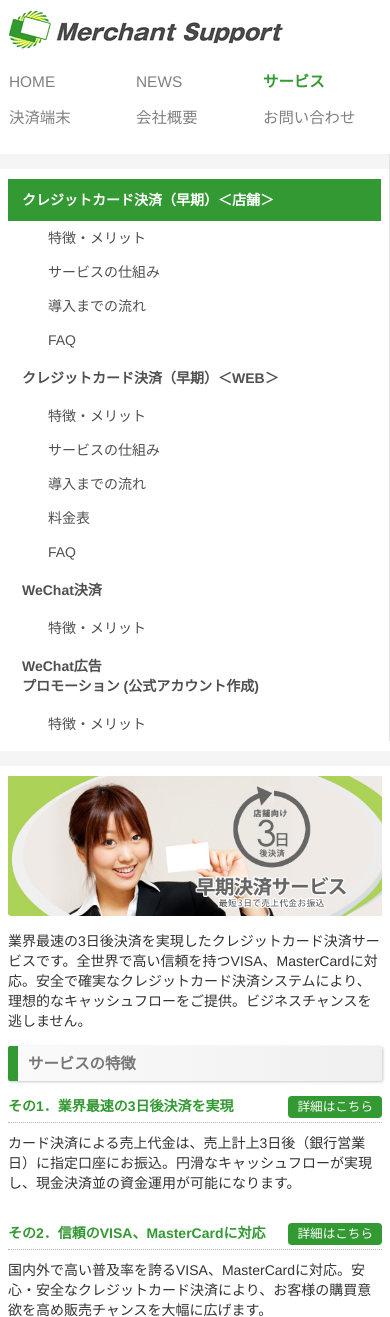
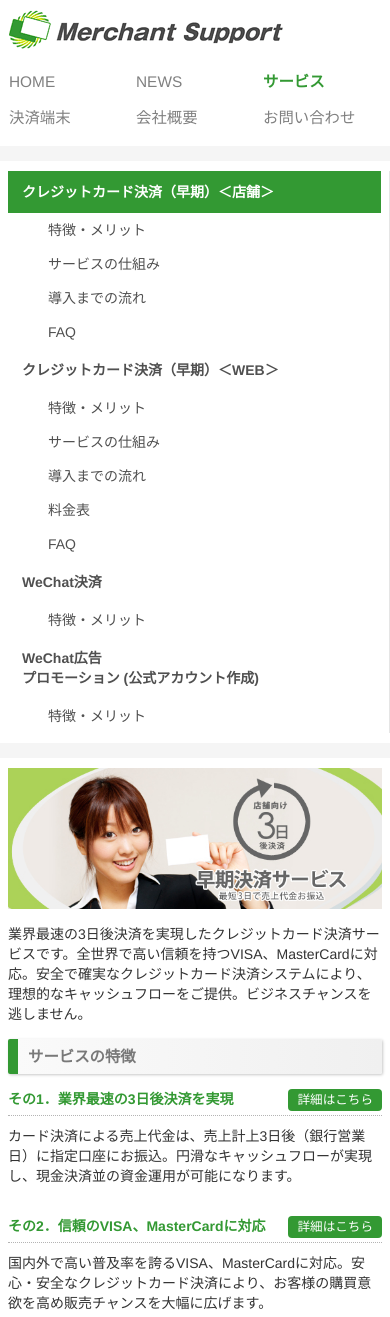
Before and after one commit to JinXiaohu/www.merchant-s.com, a PHP site: page /database/service in a window 390 px wide. Shown: the top 1317 px of the page. Run offline with PHP 8.4, Linux system fonts and the light colour scheme.

Commit message:
2016-5-19 14：52

```diff
--- a/src/application/views/common/sidebar_start.php
+++ b/src/application/views/common/sidebar_start.php
@@ -1,4 +1,24 @@
 <style type="text/css">
+.hidden_hr{
+  height: 0;
+  border:none;
+  margin-top: 0;
+  margin-bottom: 0;
+}
+@media (max-width: 767px){
+  .hidden_hr{
+    background-color: #f5f5f5;
+    height: 15px;
+    margin-left: -8px;
+    margin-right: -8px;
+    margin-top: 10px;
+    margin-bottom: 10px;
+  }
+}
+
+#content{
+  margin-top: 10px;
+}
 .sidebar ul{
   list-style: none;
   padding-left: 0;
@@ -38,34 +58,15 @@
 .sidebar li.web.active:hover{
   background-color: #3FA3D1;
 }
-
-
 h1{
   margin-top: 5px;
 }
-hr{
-  height: 0;
-  border:none;
-  margin-top: 0;
-  margin-bottom: 0;
-}
-@media (max-width: 767px){
-  hr{
-    background-color: #f5f5f5;
-    height: 15px;
-    margin-left: -8px;
-    margin-right: -8px;
-    margin-top: 10px;
-    margin-bottom: 10px;
-  }
-}
-
-
 </style>
 
-<div class="row">
+<hr />
+
+<div class="row" id="content">
   <div class="col-sm-4 sidebar">
-  <hr />
     <ul>
       <li id="store" class="level1"><a href="<?php echo $base_path;?>service/store">クレジットカード決済（早期）＜店舗＞</a></li>
       <li id="store_merit" class="level2"><a href="<?php echo $base_path;?>service/store_merit">特徴・メリット</a></li>
@@ -89,4 +90,4 @@ hr{
   </div>
 
   <div class="col-sm-8">
-    <hr />
+    <div class="hidden_hr"></div>
--- a/src/application/views/news/show.php
+++ b/src/application/views/news/show.php
@@ -6,7 +6,7 @@ iframe{
 	border-style: none;
 }
 </style>
-
+<hr />
 <div>
 	<iframe src="<?php echo $html_path;?>" frameborder="no" border="0">
 	</iframe>
```
